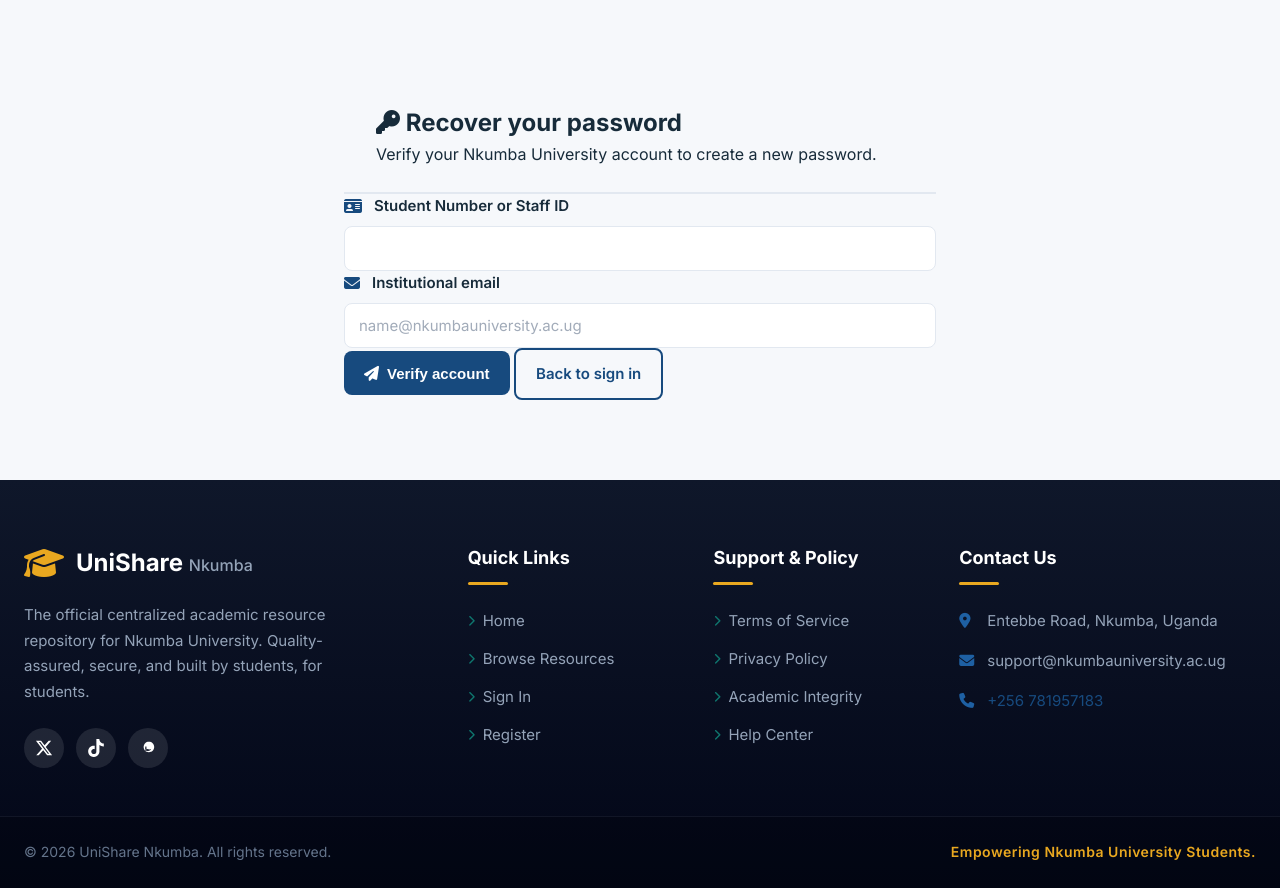
After one commit to Owen-Tech256/UNISHARE-UGANDA, a Flask app: page /forgot-password in a window 1280 px wide. The commit adds this page. Run offline with Flask 3, Linux system fonts and the light colour scheme.

Commit message:
I added some new files and modified some existing files in the project. I added some new features and updated the footer like the Terms of service, privacy policy, etc. The forgot password and reset password pages have been added to the project.

```diff
--- a/project haily/app.py
+++ b/project haily/app.py
@@ -6,6 +6,7 @@ from routes.auth import auth_bp
 from routes.resources import resources_bp
 from routes.uploads import uploads_bp
 from routes.admin import admin_bp
+from routes.pages import pages_bp
 
 def create_app():
     app = Flask(__name__)
@@ -22,6 +23,7 @@ def create_app():
     app.register_blueprint(resources_bp)
     app.register_blueprint(uploads_bp)
     app.register_blueprint(admin_bp)
+    app.register_blueprint(pages_bp, url_prefix='/info')
 
     # ==========================================
     # ERROR HANDLERS (Must be inside create_app)
--- a/project haily/routes/auth.py
+++ b/project haily/routes/auth.py
@@ -1,10 +1,16 @@
 from flask import Blueprint, render_template, request, redirect, url_for, flash, session, jsonify
 from werkzeug.security import generate_password_hash, check_password_hash
+from itsdangerous import BadSignature, SignatureExpired, URLSafeTimedSerializer
 from models import db, User, School
 from utils.auth import login_required
 from datetime import datetime, timedelta
 
 auth_bp = Blueprint('auth', __name__)
+
+
+def password_reset_serializer():
+    from flask import current_app
+    return URLSafeTimedSerializer(current_app.config['SECRET_KEY'], salt='password-reset')
 
 @auth_bp.route('/')
 def index():
@@ -81,6 +87,56 @@ def api_login():
 @auth_bp.route('/login')
 def login():
     return render_template('login.html')
+
+
+@auth_bp.route('/forgot-password', methods=['GET', 'POST'])
+def forgot_password():
+    reset_url = None
+    if request.method == 'POST':
+        identifier = request.form.get('identifier', '').strip()
+        email = request.form.get('email', '').strip().lower()
+        user = User.query.filter(
+            ((User.student_number == identifier) | (User.staff_id == identifier)) &
+            (User.email == email)
+        ).first()
+
+        if user:
+            token = password_reset_serializer().dumps({'user_id': user.user_id})
+            reset_url = url_for('auth.reset_password', token=token, _external=True)
+        else:
+            flash('We could not verify those account details. Check them and try again.', 'danger')
+
+    return render_template('forgot_password.html', reset_url=reset_url)
+
+
+@auth_bp.route('/reset-password/<token>', methods=['GET', 'POST'])
+def reset_password(token):
+    try:
+        data = password_reset_serializer().loads(token, max_age=3600)
+        user = User.query.get(data['user_id'])
+    except (BadSignature, SignatureExpired, KeyError, TypeError):
+        user = None
+
+    if not user:
+        flash('This password reset link is invalid or has expired.', 'danger')
+        return redirect(url_for('auth.forgot_password'))
+
+    if request.method == 'POST':
+        password = request.form.get('password', '')
+        confirm_password = request.form.get('confirm_password', '')
+        if len(password) < 8:
+            flash('Password must be at least 8 characters.', 'danger')
+        elif password != confirm_password:
+            flash('Passwords do not match.', 'danger')
+        else:
+            user.password_hash = generate_password_hash(password)
+            user.is_temp_password = False
+            user.temp_password_expires_at = None
+            db.session.commit()
+            flash('Your password has been reset. You can now sign in.', 'success')
+            return redirect(url_for('auth.login'))
+
+    return render_template('reset_password.html')
 
 @auth_bp.route('/register', methods=['GET', 'POST'])
 def register():
--- /dev/null
+++ b/project haily/routes/pages.py
@@ -0,0 +1,60 @@
+from flask import Blueprint, render_template
+
+pages_bp = Blueprint('pages', __name__)
+
+
+POLICY_PAGES = {
+    'terms': {
+        'title': 'Terms of Service',
+        'eyebrow': 'Using UniShare Nkumba',
+        'intro': 'These terms support responsible access to the University academic resource repository.',
+        'sections': [
+            ('Eligibility and accounts', 'UniShare is for Nkumba University students, class representatives and authorised staff. Keep your account details accurate and never share your password.'),
+            ('Acceptable use', 'Use the platform for learning, teaching and approved academic collaboration. Do not upload unlawful, abusive, misleading or malicious material, or attempt to bypass moderation and access controls.'),
+            ('Content and moderation', 'You retain responsibility for material you submit. UniShare may review, restrict or remove content that breaches University rules, copyright or these terms.'),
+            ('Availability and contact', 'The service may change as University systems are maintained. Questions about these terms can be directed to support@nkumbauniversity.ac.ug or +256 781957183.'),
+        ],
+    },
+    'privacy': {
+        'title': 'Privacy Policy',
+        'eyebrow': 'Your information',
+        'intro': 'This policy explains how UniShare handles information needed to provide a secure academic service for the Nkumba community.',
+        'sections': [
+            ('Information collected', 'We collect account details such as name, institutional email, student or staff identifier, school and role. We also store resource submissions, moderation actions and basic account activity.'),
+            ('How information is used', 'Information is used to authenticate users, organise resources by school, moderate submissions, provide support and protect the platform from misuse.'),
+            ('Sharing and retention', 'Access is limited to authorised University platform administrators and moderators where necessary for their duties. Records are retained only as long as needed for academic, operational and safeguarding purposes.'),
+            ('Your choices', 'Contact support to request correction of inaccurate profile information or to ask a question about your data. Do not include a password in support requests.'),
+        ],
+    },
+    'academic-integrity': {
+        'title': 'Academic Integrity',
+        'eyebrow': 'Learn honestly',
+        'intro': 'UniShare supports Nkumba University teaching and learning standards. Resources are for study, revision and legitimate academic collaboration.',
+        'sections': [
+            ('Original work', 'Upload only material you created or are permitted to share. Credit lecturers, authors and other sources, and respect copyright and licence conditions.'),
+            ('Responsible study', 'Use notes, slides and past papers to understand concepts and prepare your own work. Do not submit copied material as your own or use shared resources to facilitate examination misconduct.'),
+            ('Reporting concerns', 'Use the report tools on resources to flag plagiarism, copyright concerns, inaccurate content or material that could compromise an assessment.'),
+            ('University standards', 'UniShare does not replace Nkumba University academic regulations. Where a concern is serious, it may be referred to the appropriate University office for review.'),
+        ],
+    },
+    'help': {
+        'title': 'Help Center',
+        'eyebrow': 'Support for UniShare',
+        'intro': 'Find quick guidance for the most common UniShare tasks.',
+        'sections': [
+            ('Getting started', 'Register with your Nkumba institutional email, sign in with your student number or staff ID, then browse resources for your school.'),
+            ('Uploading resources', 'Class representatives can upload approved academic materials. Add accurate course and lecturer details; every upload is reviewed before publication.'),
+            ('Password recovery', 'Use Forgot Password on the sign-in page. Enter the account identifier and institutional email, then follow the one-hour reset link.'),
+            ('Need more help?', 'Contact the UniShare support team at support@nkumbauniversity.ac.ug or call +256 781957183. Never send your password or reset link to anyone.'),
+        ],
+    },
+}
+
+
+@pages_bp.route('/<page_name>')
+def information_page(page_name):
+    page = POLICY_PAGES.get(page_name)
+    if not page:
+        from flask import abort
+        abort(404)
+    return render_template('information_page.html', page=page)
--- a/project haily/templates/base.html
+++ b/project haily/templates/base.html
@@ -121,10 +121,10 @@
                 <div class="footer-col">
                     <h4>Support & Policy</h4>
                     <ul class="footer-links">
-                        <li><a href="#"><i class="fas fa-chevron-right"></i> Terms of Service</a></li>
-                        <li><a href="#"><i class="fas fa-chevron-right"></i> Privacy Policy</a></li>
-                        <li><a href="#"><i class="fas fa-chevron-right"></i> Academic Integrity</a></li>
-                        <li><a href="#"><i class="fas fa-chevron-right"></i> Help Center</a></li>
+                        <li><a href="{{ url_for('pages.information_page', page_name='terms') }}"><i class="fas fa-chevron-right"></i> Terms of Service</a></li>
+                        <li><a href="{{ url_for('pages.information_page', page_name='privacy') }}"><i class="fas fa-chevron-right"></i> Privacy Policy</a></li>
+                        <li><a href="{{ url_for('pages.information_page', page_name='academic-integrity') }}"><i class="fas fa-chevron-right"></i> Academic Integrity</a></li>
+                        <li><a href="{{ url_for('pages.information_page', page_name='help') }}"><i class="fas fa-chevron-right"></i> Help Center</a></li>
                     </ul>
                 </div>
 
@@ -134,7 +134,7 @@
                     <ul class="footer-contact">
                         <li><i class="fas fa-map-marker-alt"></i> Entebbe Road, Nkumba, Uganda</li>
                         <li><i class="fas fa-envelope"></i> support@nkumbauniversity.ac.ug</li>
-                        <li><i class="fas fa-phone"></i> +256 000 000 000</li>
+                        <li><i class="fas fa-phone"></i> <a href="tel:+256781957183">+256 781957183</a></li>
                     </ul>
                 </div>
             </div>
--- /dev/null
+++ b/project haily/templates/forgot_password.html
@@ -0,0 +1,33 @@
+{% extends "base.html" %}
+{% block title %}Forgot Password - UniShare Nkumba{% endblock %}
+
+{% block content %}
+<section class="container" style="max-width: 640px; padding-top: 3rem; padding-bottom: 3rem;">
+    <div class="card">
+        <div class="card-header">
+            <h1><i class="fas fa-key"></i> Recover your password</h1>
+            <p>Verify your Nkumba University account to create a new password.</p>
+        </div>
+        {% if reset_url %}
+            <div class="alert alert-success">
+                <i class="fas fa-check-circle"></i>
+                Your reset link is ready. It expires in one hour.
+            </div>
+            <p><a class="btn btn-primary" href="{{ reset_url }}">Continue to password reset</a></p>
+        {% else %}
+            <form method="POST">
+                <div class="form-group">
+                    <label for="identifier"><i class="fas fa-id-card"></i> Student Number or Staff ID</label>
+                    <input class="form-input" id="identifier" name="identifier" required autocomplete="username">
+                </div>
+                <div class="form-group">
+                    <label for="email"><i class="fas fa-envelope"></i> Institutional email</label>
+                    <input class="form-input" id="email" name="email" type="email" required autocomplete="email" placeholder="name@nkumbauniversity.ac.ug">
+                </div>
+                <button class="btn btn-primary" type="submit"><i class="fas fa-paper-plane"></i> Verify account</button>
+                <a class="btn btn-outline" href="{{ url_for('auth.login') }}">Back to sign in</a>
+            </form>
+        {% endif %}
+    </div>
+</section>
+{% endblock %}
--- a/project haily/templates/login.html
+++ b/project haily/templates/login.html
@@ -102,7 +102,7 @@
                 </div>
 
                 <div class="form-options">
-                    <a href="#" class="forgot-link" id="forgotLink">
+                    <a href="{{ url_for('auth.forgot_password') }}" class="forgot-link" id="forgotLink">
                         <i class="fas fa-question-circle"></i>
                         Forgot Password?
                     </a>
```
Also changed, not shown: project haily/requirements.txt (+104 -5 lines), project haily/templates/information_page.html (added, +18 -0 lines), project haily/templates/reset_password.html (added, +24 -0 lines), project haily/unishare_nkumba.db, 1 other file.
